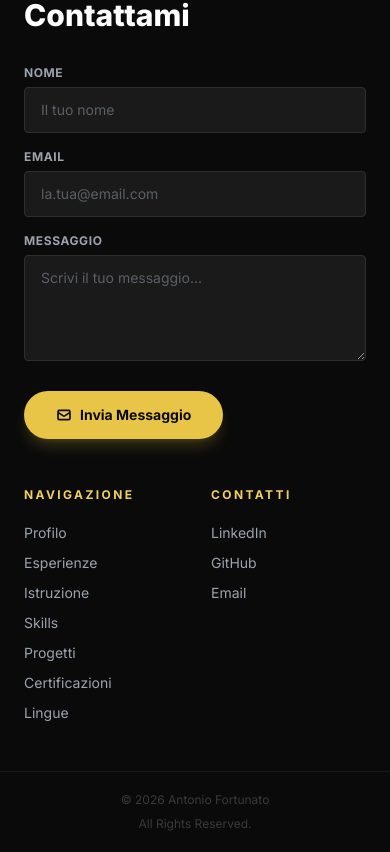
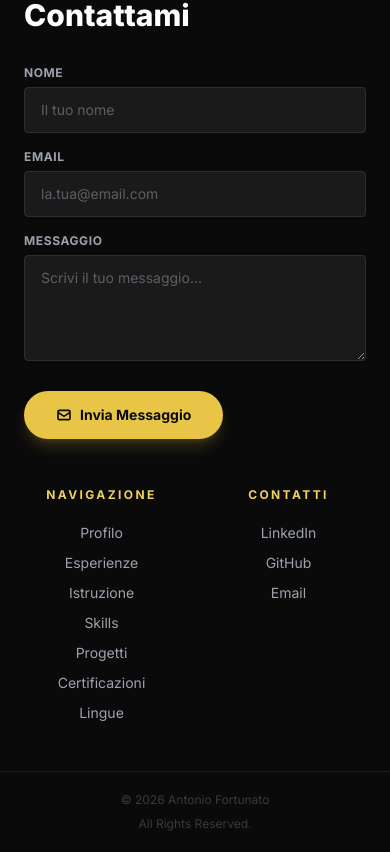
Before and after one commit to fortunatoantonio/portfolio, a React (Vite) app: page / in a window 390 px wide. Shown: the part 7985-8837 px from the top of the page. Built offline with nearby package versions, Linux system fonts and the light colour scheme; no server answers.

Commit message:
Footer: center Nav+Contatti on mobile, flush right on desktop

```diff
--- a/src/components/Footer.jsx
+++ b/src/components/Footer.jsx
@@ -141,7 +141,7 @@ export default function Footer() {
           </div>
 
           {/* ── Right: Navigation + Contatti side by side ── */}
-          <div className="text-left md:text-right">
+          <div className="text-center md:text-right">
             <div className="grid grid-cols-2 md:grid-cols-1 gap-8 md:gap-0">
               {/* Navigation */}
               <div>
```
